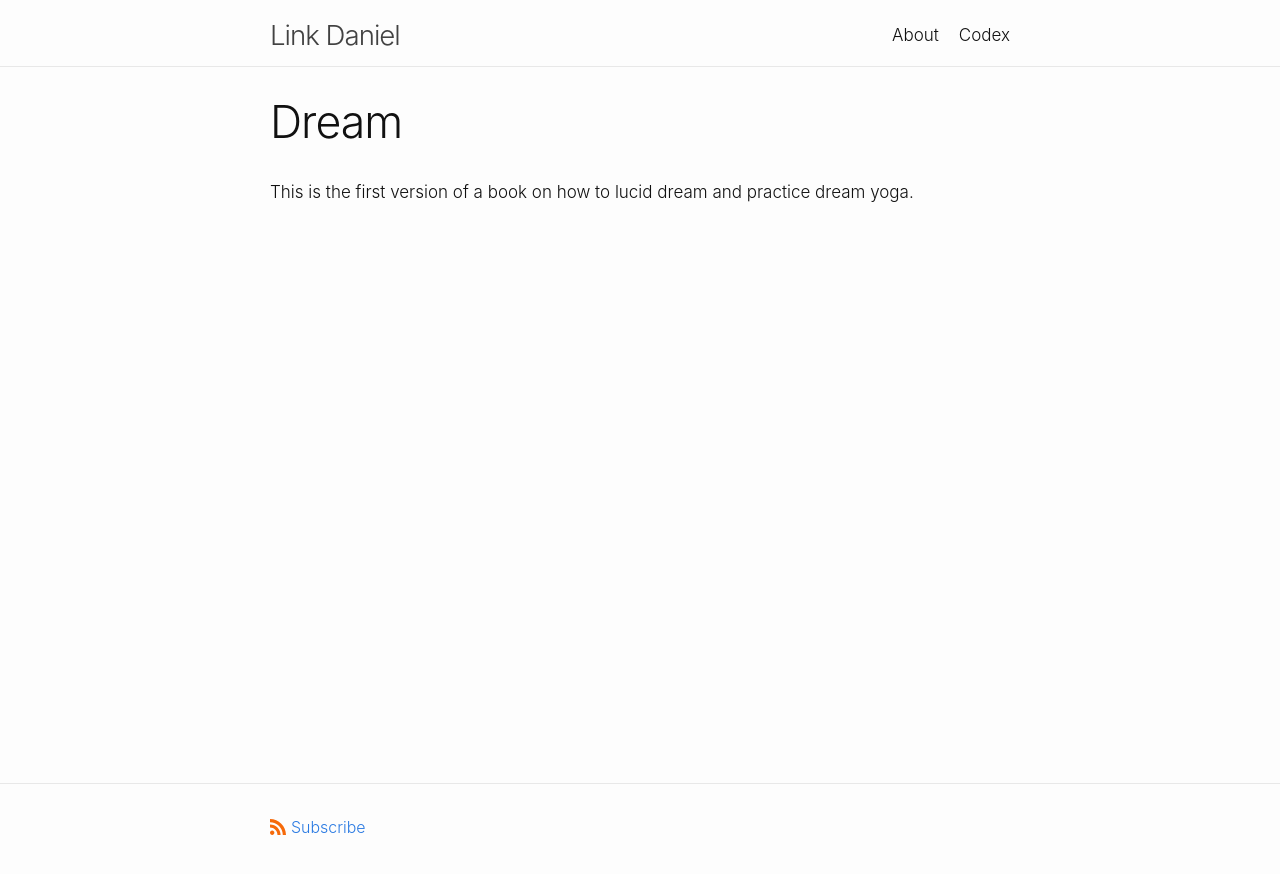
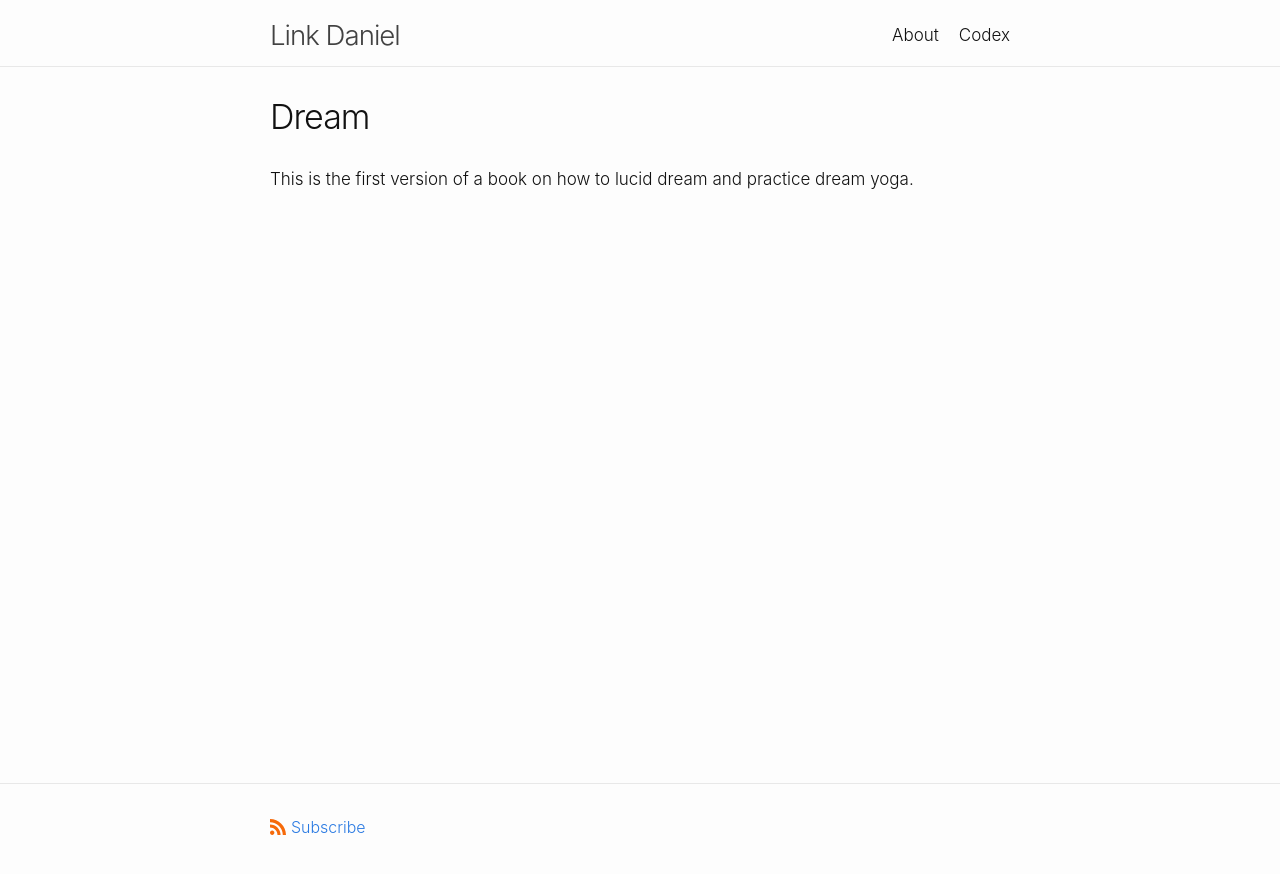
Before and after one commit to link-daniel/link.github.io, a Jekyll site: the page built from dream.md, in a window 1280 px wide. Shown: the top 874 px of the page. Built offline with Jekyll 4.4.1, drawn with Linux system fonts in a browser that asks for light colours.

Commit message:
Update _layout.scss

```diff
--- a/_sass/minima/_layout.scss
+++ b/_sass/minima/_layout.scss
@@ -243,12 +243,12 @@
 
 .post-title,
 .post-content h1 {
-  @include relative-font-size(2.625);
+  @include relative-font-size(2);
   letter-spacing: -1px;
   line-height: 1.15;
 
   @media screen and (min-width: $on-large) {
-    @include relative-font-size(2.625);
+    @include relative-font-size(2);
   }
 }
 
```
